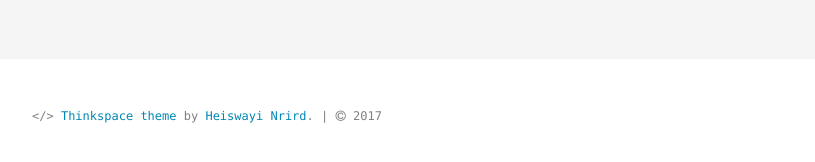
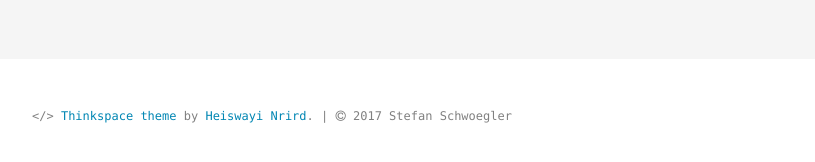
Before and after one commit to enkaskal/enkaskal.github.io, a Jekyll site: the page built from _posts/2016-05-24-favorite-quotes.md, in a window 1280 px wide. Shown: the part 673-835 px from the top of the page, without its empty margins (232-1047 px from the left). Built offline with Jekyll 4.4.1, drawn with Linux system fonts in a browser that asks for light colours; our own code applies the rules of GitHub Pages for plain Markdown files; comment, search, counter and statistics services are not loaded; part of the change alters nothing that is shown.

Commit message:
updated 'profile'

```diff
--- a/_config.yml
+++ b/_config.yml
@@ -28,22 +28,22 @@ sass:
   style: compressed # expanded
 
 # Author settings
-#author:
-#  name     : "John Doe"
-#  job      : "Software Engineer"
-#  bio      : "1+1=3 is always TRUE in my world, a balance between binary and reality."
-#  thumb    : /images/author.jpg
-#  email    : hnrird@gmail.com
-#  url      : http://heiswayi.github.io
-#  github   : http://github.com/heiswayi
-#  twitter  : http://twitter.com/HeiswayiNrird
+author:
+  name     : "Stefan Schwoegler"
+  job      : "Just this guy ya know!"
+  bio      : "I've done some stuff...google me ;P"
+  thumb    : https://www.gravatar.com/avatar/daa3ff28e9dc091bf850c0bba8182197
+  email    : enkaskal@cryp7.net
+  url      : https://cryp7.net
+  github   : https://github.com/enkaskal
+  twitter  : https://twitter.com/enkaskal
 #  facebook : https://www.facebook.com/heiswayi.nrird
 #  linkedin : http://linkedin.com/in/nrird
 
 # social settings
-#og_locale: "en_US"
-#twitter_card: "summary_large_image"
-#twitter_site: "@HeiswayiNrird"
+og_locale: "en_US"
+twitter_card: "summary_large_image"
+twitter_site: "@enkaskal"
 
 gems:
   - bourbon
```
